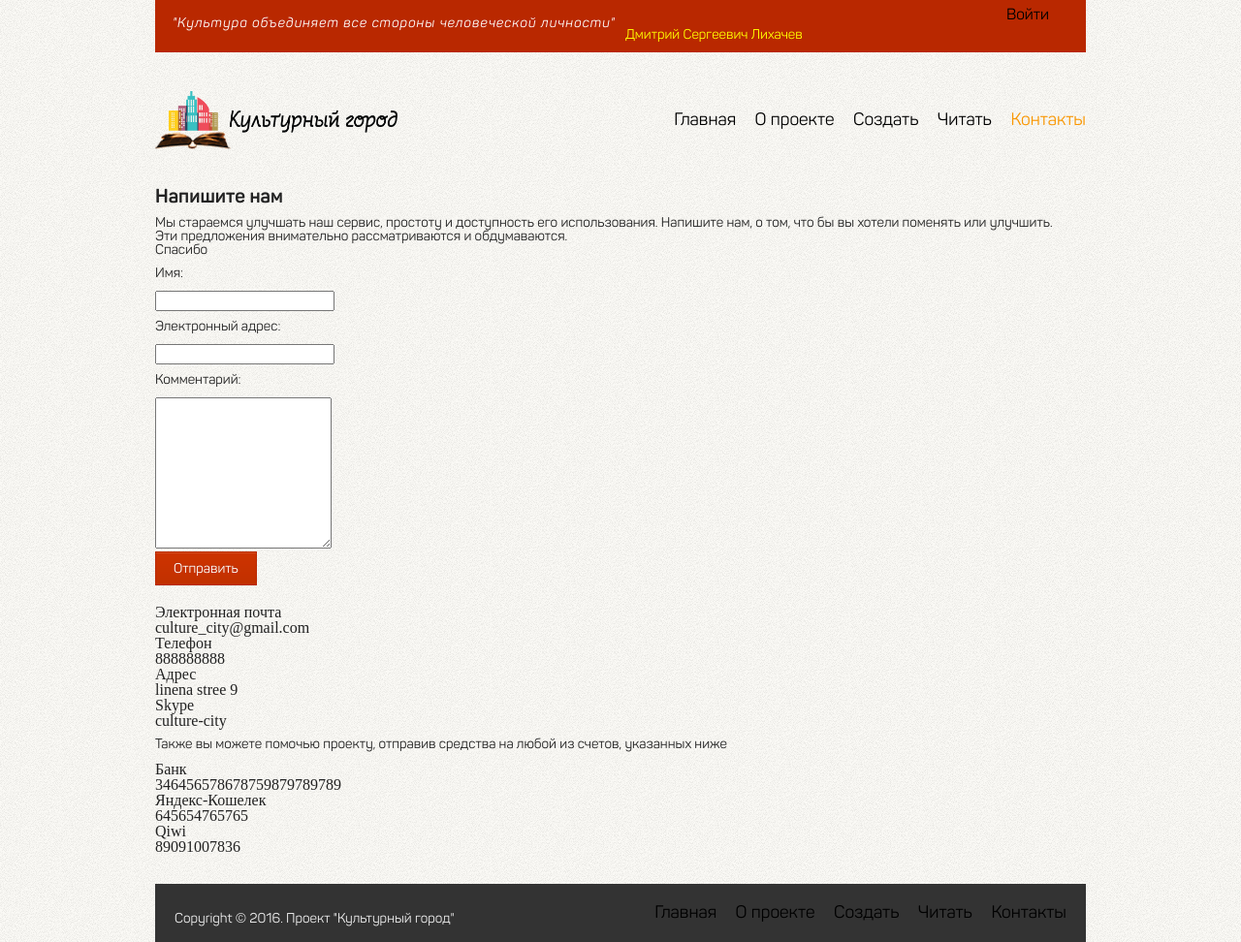
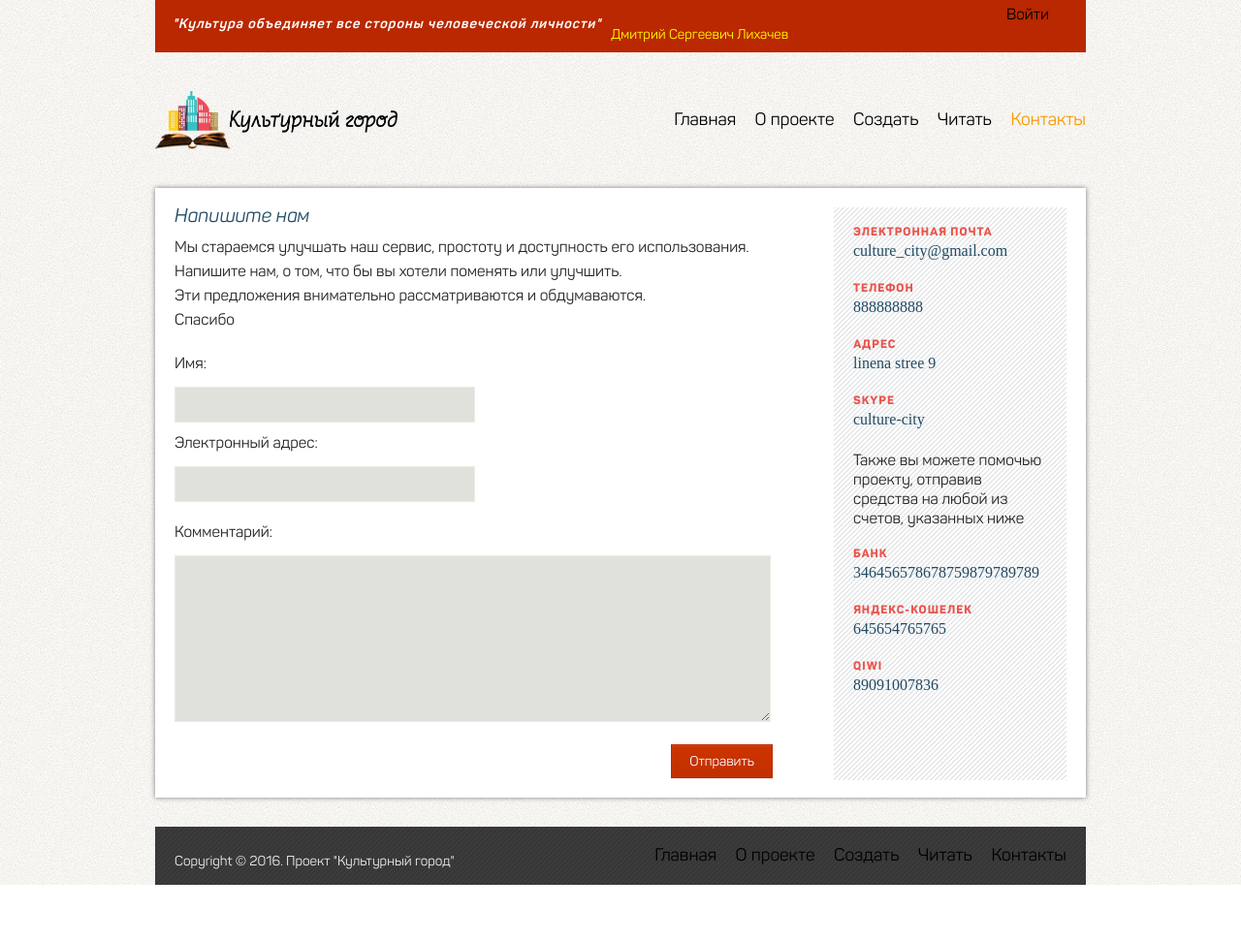
Before and after one commit to Alchick/city-city, a Flask app: page /contacts.html in a window 1280 px wide. Shown: the whole page at 97% size. After the commit the page ends 913 px from the top, so only its background shows below. Run offline with Flask 2, Linux system fonts and the light colour scheme; parts of the project's set-up code (start-up, migrations or seed data) failed here and were passed over; some libraries are stand-ins or nearby versions.

Commit message:
correct styles

```diff
--- a/app/static/css/forms.css
+++ b/app/static/css/forms.css
@@ -1,66 +1,54 @@
+input {
+    font-size: 12px;
+    background: #fff;
+    font-family:'Panton-Regular';
+    padding: 10px;
+    border: 1px solid #ebeae5;
+}
+
+textarea {
+    font-size: 12px;
+    background: #fff;
+    font-family:'Panton-Regular';
+    /*padding: 10px 10px 10px 10px; */
+    padding: 10px;
+    border: 1px solid #ebeae5;
+}
 .form {
     width: 350px;
     float:right;
     margin-right:50px;
     margin-top:20px;
 }
-
 .form h2 {
     margin-bottom:10px;
 }
 .form p{
     display:block;
 }
-
-.form input {
+.form label {
     float:right;
+    margin-bottom:20px;
+}
+.form h3 {
     clear:both;
+    line-height:30px;
+    margin-bottom:20px;
+}
+.form input[type=button], input[type=submit] {
+    clear:both;
+    float:right;
 }
 
-.form form input[type=text] {
-    font-size: 12px;
-    background: #fff;
-    font-family:'Panton-Regular';
-    /*padding: 10px 10px 10px 10px; */
-    padding: 10px;
-    width: 330px; /*is it wrong way? yes it is!!! */
-    border: 1px solid #ebeae5;
-    margin-left: 0px;
+.form input[type=text]{
+    width:330px;
     float:left;
     margin-bottom:10px;
 }
-
-.form form input[type=password] {
-    font-size: 12px;
-    background: #fff;
-    font-family:'Panton-Regular';
-    /*padding: 10px 10px 10px 10px; */
-    padding: 10px;
-    width: 330px; /*is it wrong way? yes it is!!! */
-    border: 1px solid #ebeae5;
-    margin-left: 0px;
+.form textarea {
+    width:330px;
     float:left;
     margin-bottom:10px;
-}
-
-
-.form textarea {
-    font-size: 12px;
-    background: #fff;
-    font-family:'Panton-Regular';
-    /*padding: 10px 10px 10px 10px; */
-    padding: 10px;
-    width: 330px; /*is it wrong way? yes it is!!! */
-    border: 1px solid #ebeae5;
-    margin-left: 0px;
-    float:left;
-    margin-bottom:10px;
-}
-
-/*is it wrong way??? */
-.form label {
-    float:right;
-    margin-bottom:20px;
 }
 
 #find.form form input {
@@ -92,10 +80,6 @@ textarea {
     background:url(images/textarea-bg.jpg) right no-repeat #efefef;
 } */
 
-
-
-
-
 .field {
     clear:both;
     text-align:right;
@@ -105,3 +89,64 @@ textarea {
 .field label {
     clear:both;
 }
+
+
+.radioButton {
+    display:inline-block;
+    text-align:center;
+    margin:5px;
+}
+
+.radioButton label {
+    display:block;
+    margin:0px;
+    margin-right:2px;
+    margin-bottom:5px;
+
+}
+.radioButtons input {
+    margin:0;
+    clear:both;
+    display:block;
+}
+
+.contact-form {
+    width:65%;
+    display:inline-block;
+    margin:20px;
+}
+.contact-form p {
+    margin-bottom:10px;
+    line-height:25px;
+    font-size:16px;
+}
+.contact-form form input[type=submit] {
+    margin-right:7px;
+    margin-top:20px;
+    margin-bottom:0px;
+}
+.contact-form h3 {
+    padding:0px;
+    margin:0px;
+    color: #204a65;
+    font-family:"Panton-Italic";
+}
+.form-field:first-child {
+    margin-right:50px;
+}
+.form-field {
+    display:inline-block;
+    width:46.2%;
+}
+.form-field input {
+    width:100%;
+    background-color:#e1e1db;
+}
+.comment {
+    margin-top:20px;
+    word-break:break-all;
+}
+.comment textarea {
+    width:95%;
+    background-color:#e1e1db;
+}
--- a/app/static/css/styles.css
+++ b/app/static/css/styles.css
@@ -142,10 +138,10 @@ p {
     color: white;
     float: left;
     padding: 10px;
-    font-family: 'Panton-Italic';
     font-size: 14px;
     letter-spacing: 1px;
     float:left;
+    font-style:italic;
 }
 
 .top p {
@@ -573,9 +601,57 @@ p {
     text-size:16px;
 }
 
+.decision {
+    margin:50px;
+}
+
+.contact_page {
+    position:relative;
+    background:white;
+    box-shadow: 0 0 5px rgba(0,0,0,0.5); /* Параметры тени */
+}
+.contacts {
+    background: url('/static/images/bg4.png') repeat;
+    height:94%;
+    top:0;
+    right:0;
+    position:absolute;
+    width:25%;
+    margin:20px;
+}
+
+.contacts dl {
+    margin:20px;
+}
+.contacts dt {
+	text-transform: uppercase;
+    font-family: "Panton-ExtraBold";
+    /*font-family: "brandon-grotesque", Helvetica, Arial, sans-serif;*/
+    font-weight: 700;
+    letter-spacing: 1px;
+    font-size: 12px;
+    color: #e8554e;
+}
+.contacts dd {
+	color: #204a65;
+	margin-bottom: 25px;
+	margin-top:5px;
+}
+
+.contacts p {
+	line-height:20px;
+	margin:20px;
+	font-size:16px;
+}
+
+.culture-citizen {
+	font-family:'Panton-Bold';
+}
+
+
 /*==========footer==========*/
 .footer {
-    background: none repeat scroll 0 0 #333;
+    background: #333 url('/static/images/bg4.png') repeat;
     color: #EEEEEE;
     margin-top: 30px;
     height: 20px;
```
Also changed, not shown: other parts of app/static/css/styles.css (+155 -77 lines), app/static/images/alphabet.jpg (deleted).
